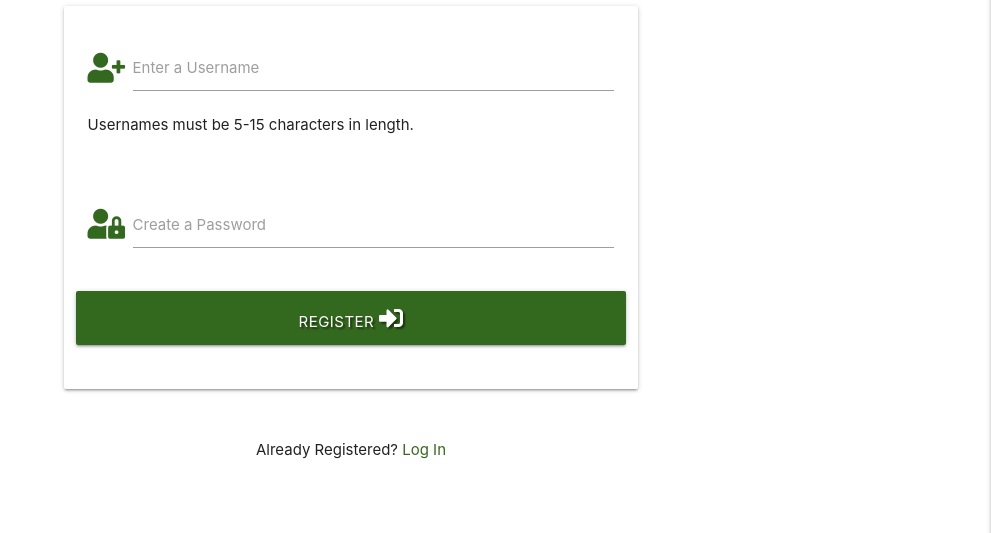
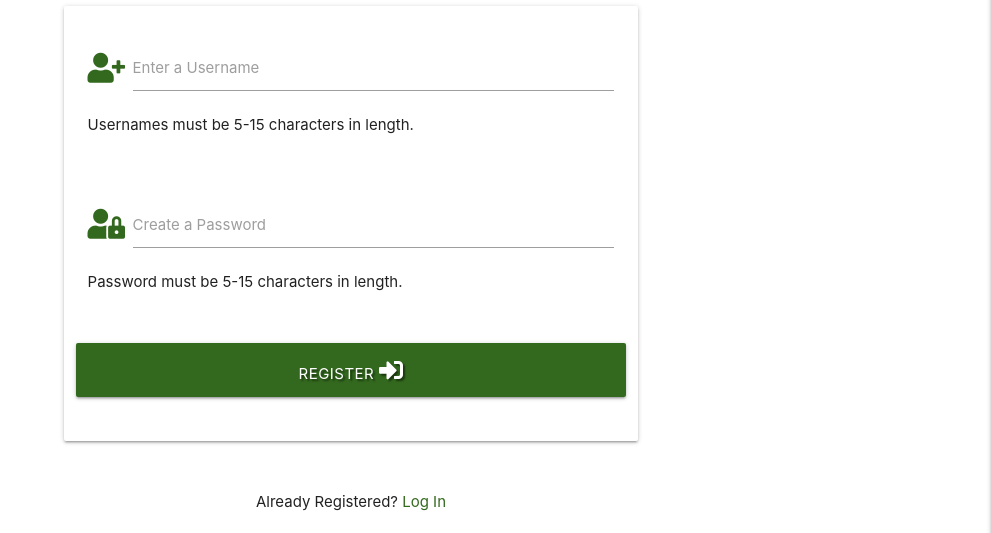
Before and after one commit to LogicAtom/flask-task-manager-project, a Flask app: page /register in a window 1280 px wide. Shown: the part 160-693 px from the top of the page, without its empty margins (289-1280 px from the left). Run offline with Flask 2, Linux system fonts and the light colour scheme; some libraries are stand-ins or nearby versions.

Commit message:
register.html, password form field validity and info

```diff
--- a/templates/register.html
+++ b/templates/register.html
@@ -13,8 +13,7 @@
                     <input id="username" name="username" type="text" title="5 to 15 letters" minlength="5"
                         maxlength="15" pattern="^[a-zA-Z0-9]{5,15}$" required class="validity">
                     <label for="username">Enter a Username</label>
-                    <p>Usernames must be 5-15 characters in length.
-                    </p>
+                    <p>Usernames must be 5-15 characters in length.</p>
                 </div>
             </div>
 
@@ -24,9 +23,10 @@
                 <div class="input-field col s12">
                     <!-- MaterializeCSS icon prefix -->
                     <i class="fas fa-user-lock prefix light-green-text text-darken-4"></i>
-                    <input id="password" name="password" type="password" minlength="5" maxlength="15"
-                        pattern="^[a-zA-Z0-9]{5,15}$" class="validate" required>
+                    <input id="password" name="password" type="password" title="5 to 15 letters" minlength="5"
+                        maxlength="15" pattern="^[a-zA-Z0-9]{5,15}$" class="validity" required>
                     <label for="password">Create a Password</label>
+                    <p>Password must be 5-15 characters in length.</p>
                 </div>
             </div>
             <!-- register -->
```
